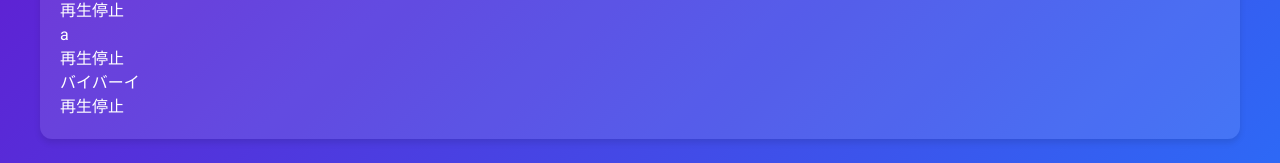
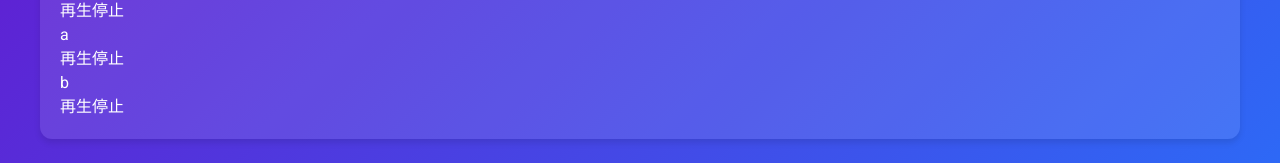
Before and after one commit to KamineHiro/SoundPlayer, a React (Vite) app: page / in a window 1280 px wide. Shown: the part 377-540 px from the top of the page. Built offline with nearby package versions, Linux system fonts and the light colour scheme.

Commit message:
Update sounds data in src/constants/sounds.ts

```diff
--- a/src/constants/sounds.ts
+++ b/src/constants/sounds.ts
@@ -13,7 +13,7 @@ export const SOUNDS: Sound[] = [
     url: 'https://soundeffect-lab.info/sound/voice/mp3/line-girl1/line-girl1-akemashiteomedetougozaimasu1.mp3'
   },
   {
-    label: 'バイバーイ',
+    label: 'b',
     url: 'https://soundeffect-lab.info/sound/voice/mp3/line-girl1/line-girl1-byebye1.mp3'
   }
 ];
```
